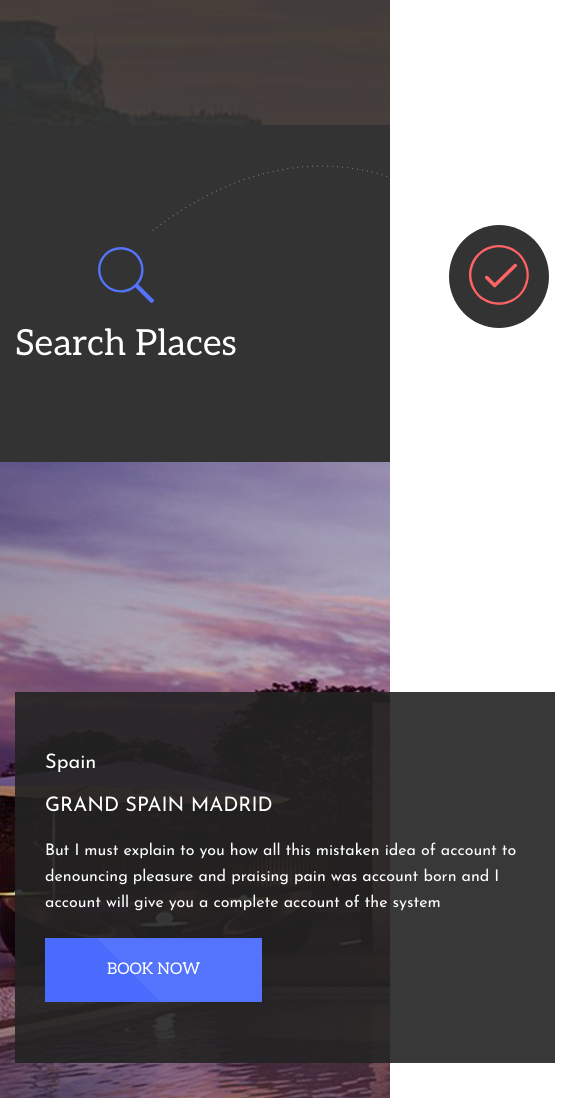
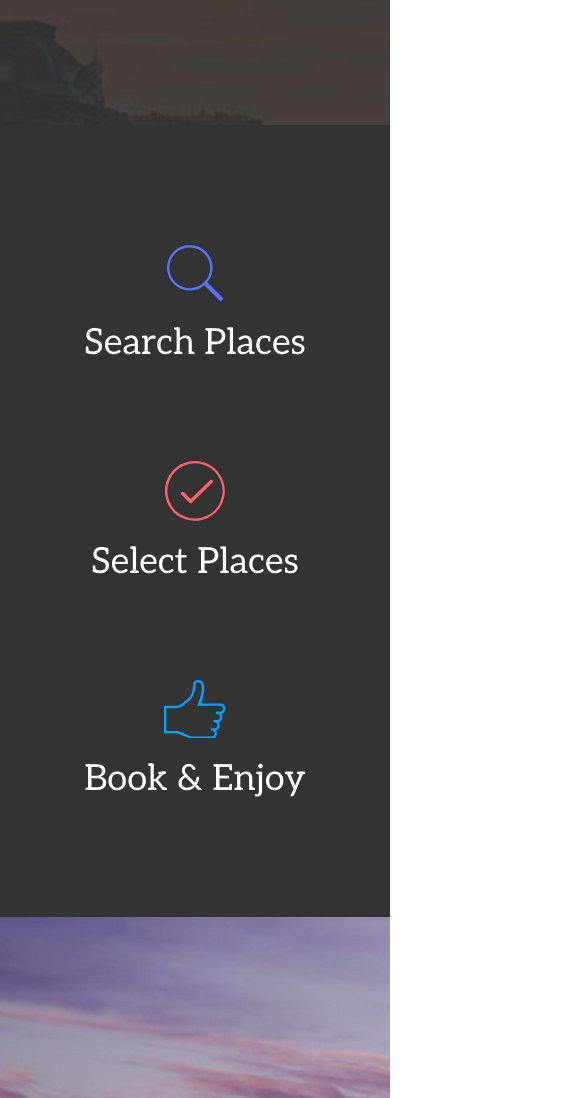
Before and after one commit to Aleksander-Skobelev/exam, a plain HTML site: page exam/index.html in a window 390 px wide. Shown: the part 1960-3058 px from the top of the page, 585 px wide, since content can reach past the window. Drawn offline with Linux system fonts and the light colour scheme.

Commit message:
add adaptive

```diff
--- a/exam/style.scss
+++ b/exam/style.scss
@@ -211,19 +211,23 @@
 
 .place {
   background: #333333;
-  height: 337px;
 
   .container {
     width: 998px;
+    @media screen and (max-width: 1015px) {
+      width: auto;
+    }
   }
 
   &__inner {
     display: flex;
     justify-content: space-between;
     align-items: center;
-    //width: 1125px;
     position: relative;
-    padding-top: 20px;
+    padding: 20px 0 120px;
+    @media screen and (max-width: 1015px) {
+      flex-direction: column;
+    }
   }
 
   &__line {
@@ -231,6 +235,9 @@
     top: 40px;
     left: 103px;
     z-index: 1;
+    @media screen and (max-width: 1015px) {
+      display: none;
+    }
   }
 
   &__icon {
@@ -270,7 +277,8 @@
   padding-top: 230px;
 
   &__inner {
-    width: 540px;
+    max-width: 540px;
+    width: 100%;
     height: 371px;
     display: flex;
     flex-direction: column;
@@ -308,7 +316,6 @@
 .say {
   background-image: url(image/section5-bg.jpg);
   background-size: cover;
-  height: 731px;
   padding: 120px 0 200px;
 
   &__title {
@@ -321,6 +328,10 @@
 
   &__content {
     display: flex;
+    @media screen and (max-width: 768px) {
+      flex-direction: column;
+      align-items: center;
+    }
 
     &--descr {
       display: flex;
@@ -333,6 +344,9 @@
 
     &--name {
       font-size: 20px;
+      @media screen and (max-width: 768px) {
+        padding-bottom: 30px;
+      }
     }
 
     &--text {
```
Also changed, not shown: exam/style.css, 1 other file.
